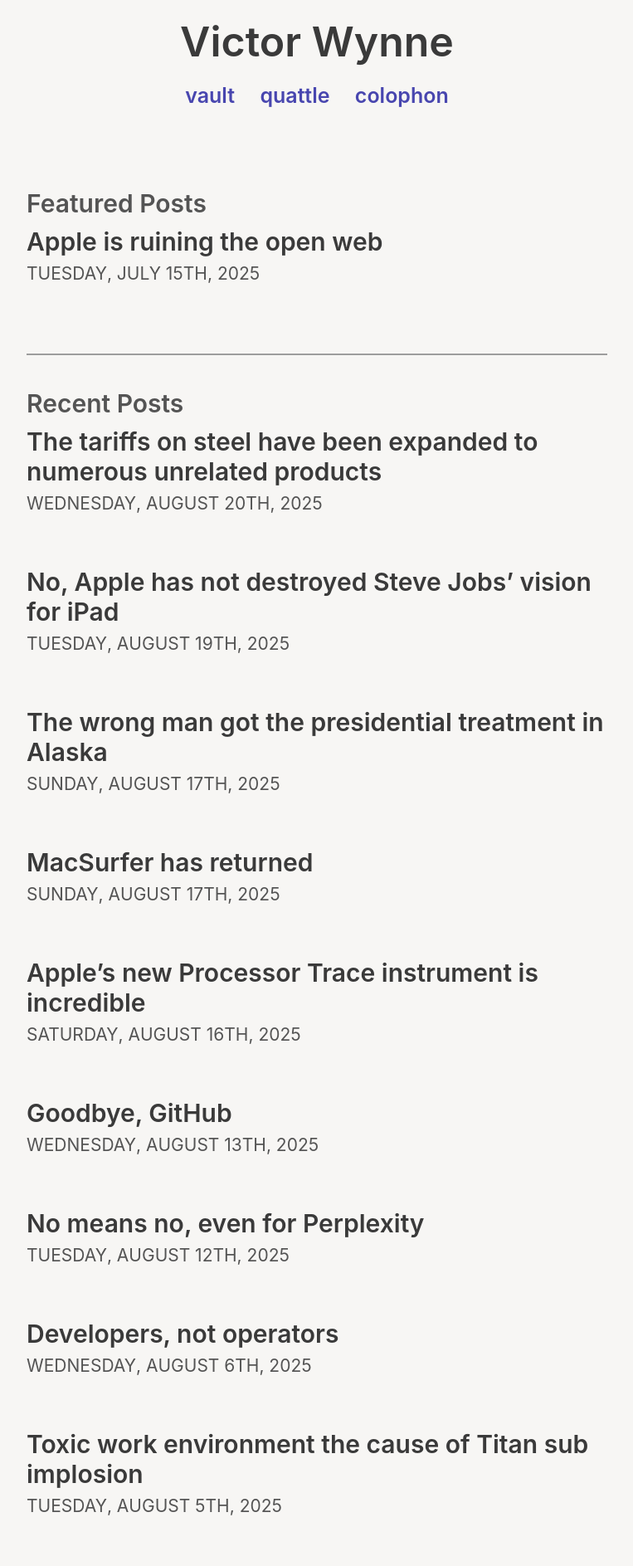
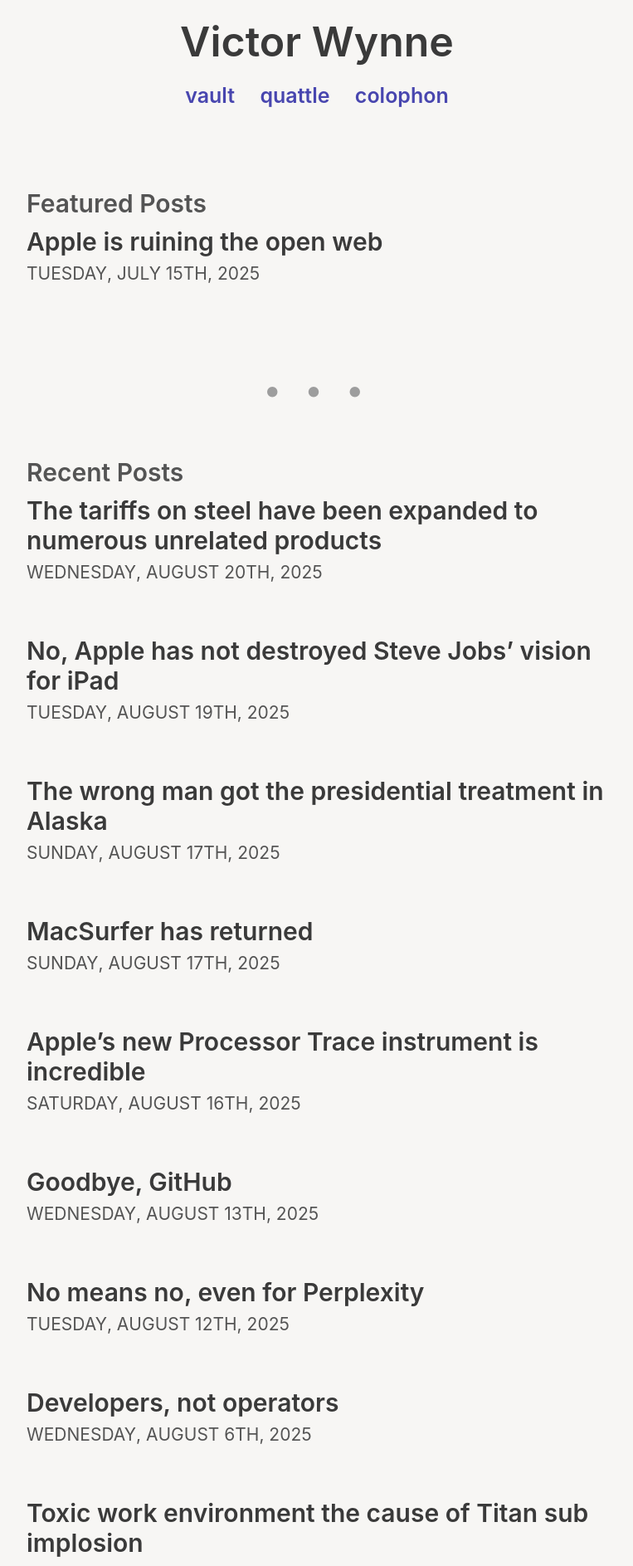
Before and after one commit to victorwynne/victorwynne, a Jekyll site: the page built from index.html, in a window 1280 px wide. Shown: the top 1887 px of the page at 83% size, without its empty margins (258-1021 px from the left). Built offline with Jekyll 4.4.1, drawn with Linux system fonts in a browser that asks for light colours; comment, search, counter and statistics services are not loaded.

Commit message:
index.html

```diff
--- a/index.html
+++ b/index.html
@@ -29,7 +29,7 @@ title: Home
 
 </div>
 
-<hr>
+<hr class="year-separator">
 {% endif %}
 
 <!-- Recent Posts Section -->
```
